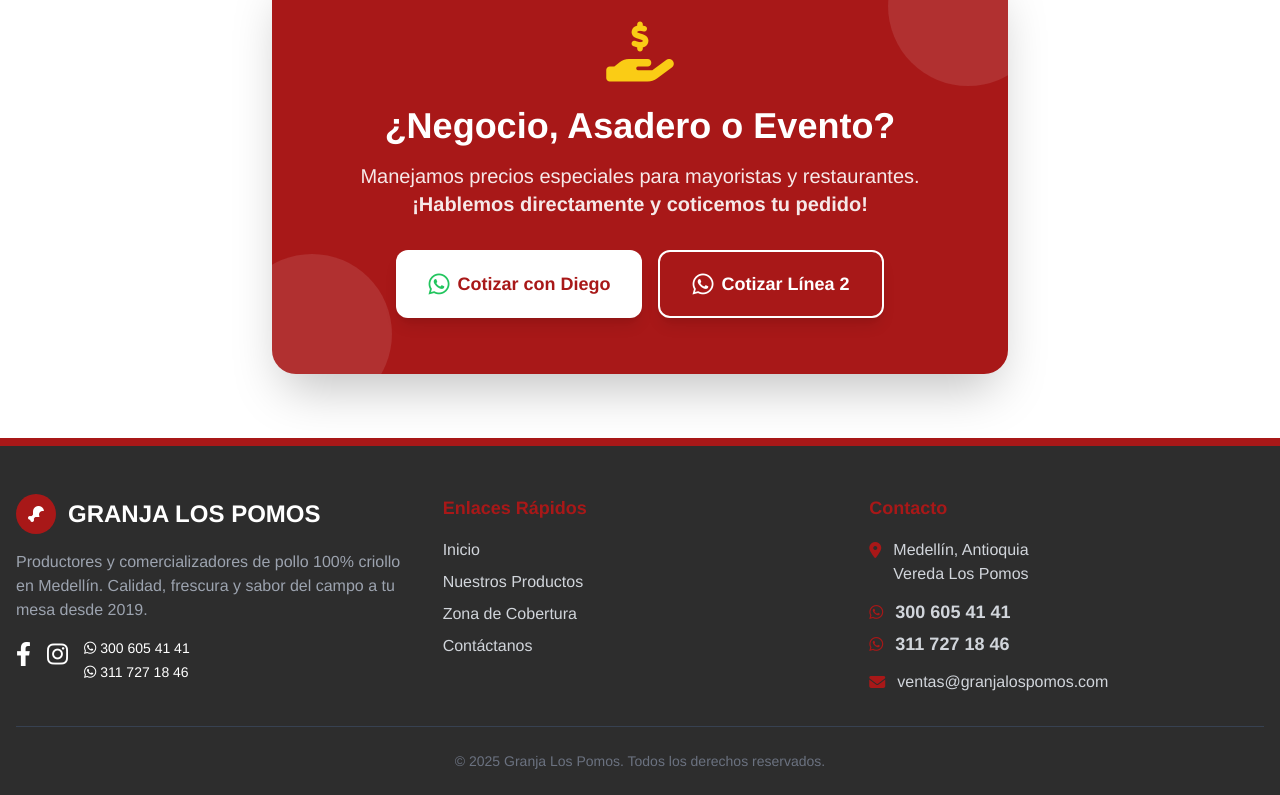
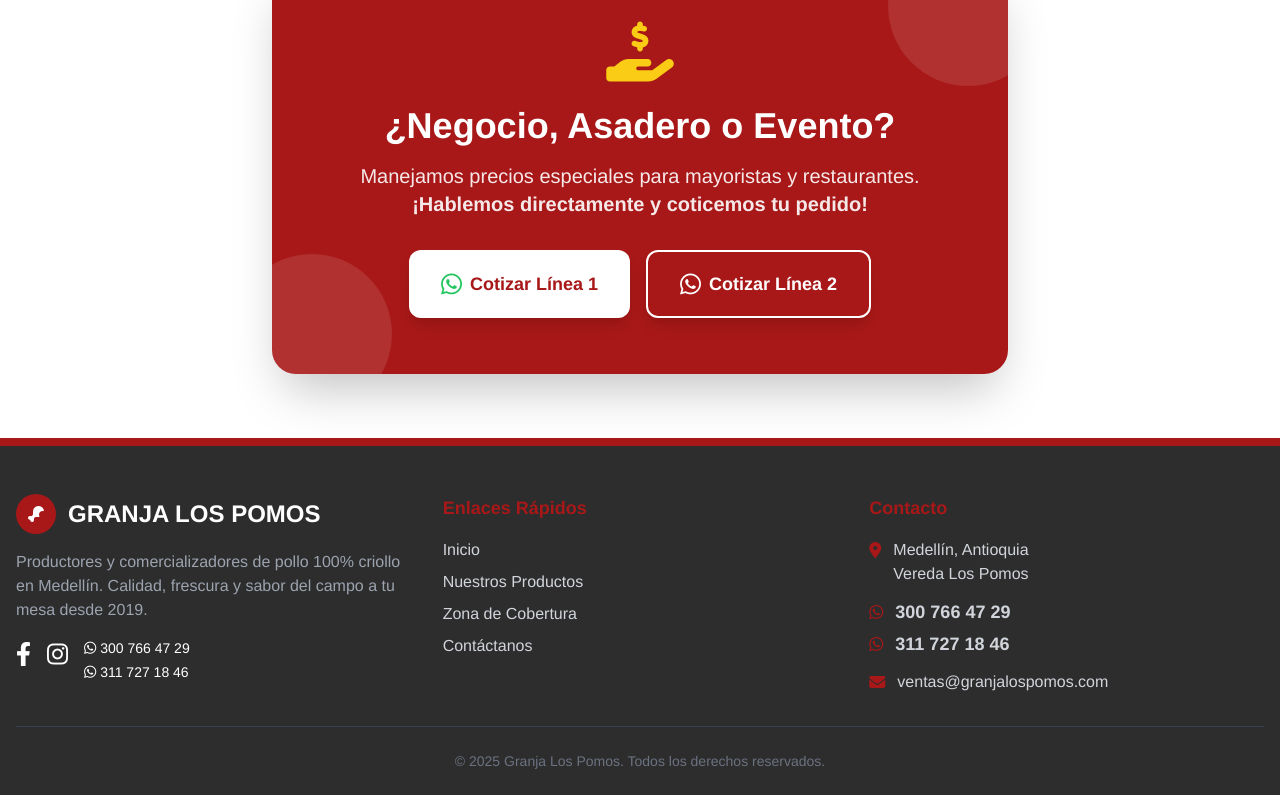
Before and after one commit to dmcruz1990-ui/pollos, a React (Vite) app: page / in a window 1280 px wide. Shown: the part 3145-3940 px from the top of the page. Built offline with nearby package versions, Linux system fonts and the light colour scheme.

Commit message:
fix: Update WhatsApp contact numbers
The primary WhatsApp contact number has been updated across the application. This change ensures users are directed to the correct number for inquiries and orders.

```diff
--- a/App.tsx
+++ b/App.tsx
@@ -174,13 +174,13 @@ function App() {
 
                     <div className="flex flex-col sm:flex-row justify-center gap-4">
                       <a
-                        href="https://wa.me/573006054141?text=Hola%20Granja%20Los%20Pomos,%20me%20gustaría%20cotizar%20pollos%20al%20por%20mayor."
+                        href="https://wa.me/573007664729?text=Hola%20Granja%20Los%20Pomos,%20me%20gustaría%20cotizar%20pollos%20al%20por%20mayor."
                         target="_blank"
                         rel="noreferrer"
                         className="flex items-center justify-center bg-white text-brand-red font-bold py-4 px-8 rounded-xl shadow-lg hover:bg-gray-100 transition transform hover:-translate-y-1"
                       >
                         <i className="fab fa-whatsapp text-2xl mr-2 text-green-500"></i>
-                        <span className="text-lg">Cotizar con Diego</span>
+                        <span className="text-lg">Cotizar Línea 1</span>
                       </a>
                       <a
                         href="https://wa.me/573117271846?text=Hola%20Granja%20Los%20Pomos,%20me%20gustaría%20cotizar%20pollos%20al%20por%20mayor."
@@ -260,7 +260,7 @@ function App() {
 
       {/* Floating WhatsApp Button - Main Number */}
       <a
-        href="https://wa.me/573006054141"
+        href="https://wa.me/573007664729"
         target="_blank"
         rel="noreferrer"
         className="fixed bottom-6 right-6 bg-green-500 text-white p-4 rounded-full shadow-2xl hover:bg-green-600 transition-colors z-40 flex items-center justify-center animate-bounce-slow"
--- a/components/Footer.tsx
+++ b/components/Footer.tsx
@@ -21,7 +21,7 @@ const Footer: React.FC = () => {
                <a href="#" className="text-white hover:text-brand-red transition-colors"><i className="fab fa-facebook-f text-2xl"></i></a>
                <a href="#" className="text-white hover:text-brand-red transition-colors"><i className="fab fa-instagram text-2xl"></i></a>
                <div className="flex flex-col gap-1">
-                 <a href="https://wa.me/573006054141" target="_blank" rel="noreferrer" className="text-white hover:text-brand-red transition-colors text-sm"><i className="fab fa-whatsapp"></i> 300 605 41 41</a>
+                 <a href="https://wa.me/573007664729" target="_blank" rel="noreferrer" className="text-white hover:text-brand-red transition-colors text-sm"><i className="fab fa-whatsapp"></i> 300 766 47 29</a>
                  <a href="https://wa.me/573117271846" target="_blank" rel="noreferrer" className="text-white hover:text-brand-red transition-colors text-sm"><i className="fab fa-whatsapp"></i> 311 727 18 46</a>
                </div>
              </div>
@@ -47,9 +47,9 @@ const Footer: React.FC = () => {
                 <span>Medellín, Antioquia<br/>Vereda Los Pomos</span>
               </li>
               <li className="flex flex-col">
-                <a href="https://wa.me/573006054141" target="_blank" rel="noreferrer" className="flex items-center hover:text-white transition group">
+                <a href="https://wa.me/573007664729" target="_blank" rel="noreferrer" className="flex items-center hover:text-white transition group">
                     <i className="fab fa-whatsapp mr-3 text-brand-red group-hover:text-green-500"></i>
-                    <span className="text-lg font-bold">300 605 41 41</span>
+                    <span className="text-lg font-bold">300 766 47 29</span>
                 </a>
                 <a href="https://wa.me/573117271846" target="_blank" rel="noreferrer" className="flex items-center hover:text-white transition mt-1 group">
                     <i className="fab fa-whatsapp mr-3 text-brand-red group-hover:text-green-500"></i>
--- a/components/Header.tsx
+++ b/components/Header.tsx
@@ -50,7 +50,7 @@ const Header: React.FC<HeaderProps> = ({ cartCount, onCartClick, onNavigate }) =
 
       {/* Mobile Sub-header for contact */}
       <div className="bg-brand-red text-white text-xs py-1 text-center md:hidden flex justify-center gap-3">
-        <span><i className="fab fa-whatsapp mr-1"></i> 300 605 41 41</span>
+        <span><i className="fab fa-whatsapp mr-1"></i> 300 766 47 29</span>
         <span className="opacity-50">|</span>
         <span><i className="fab fa-whatsapp mr-1"></i> 311 727 18 46</span>
       </div>
```
